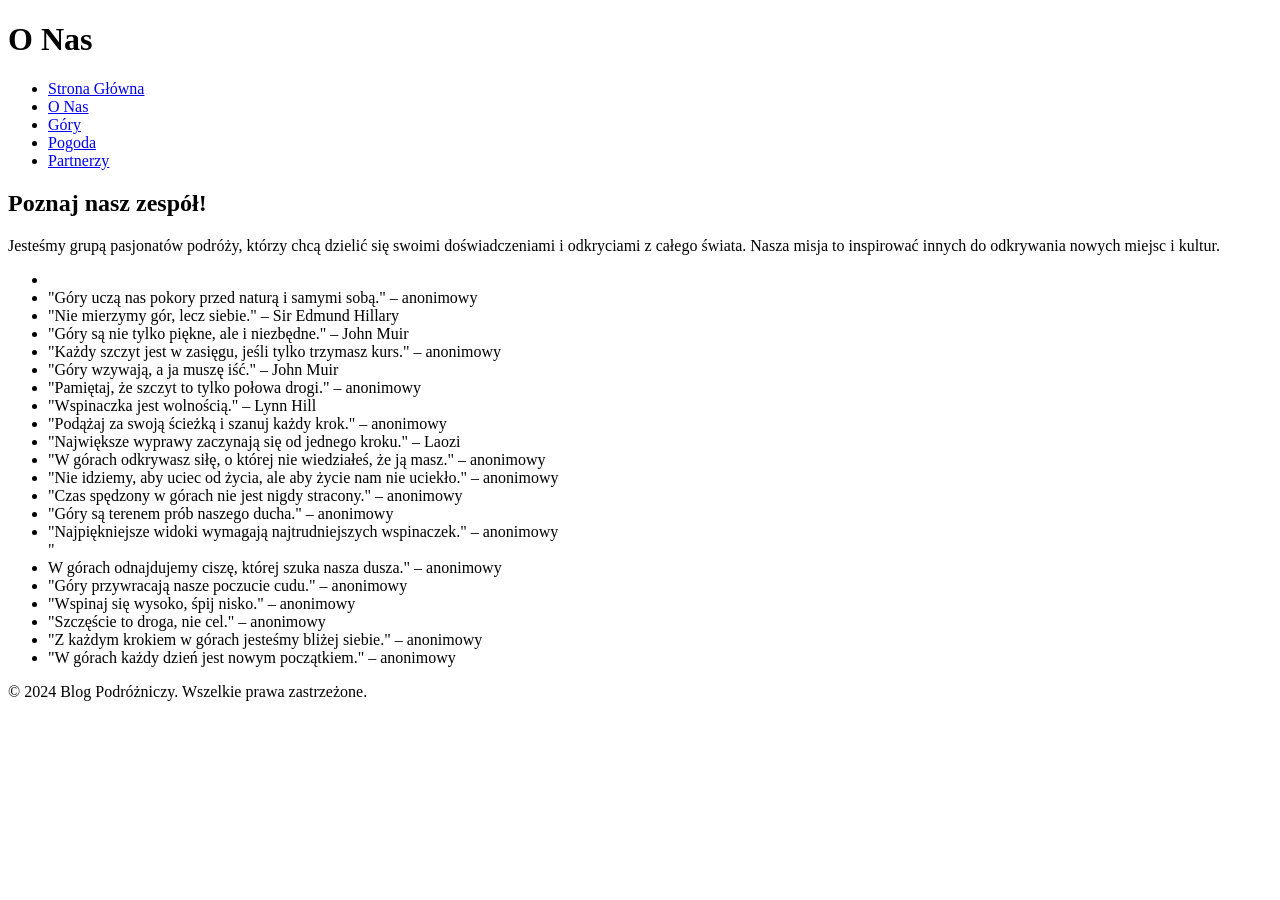
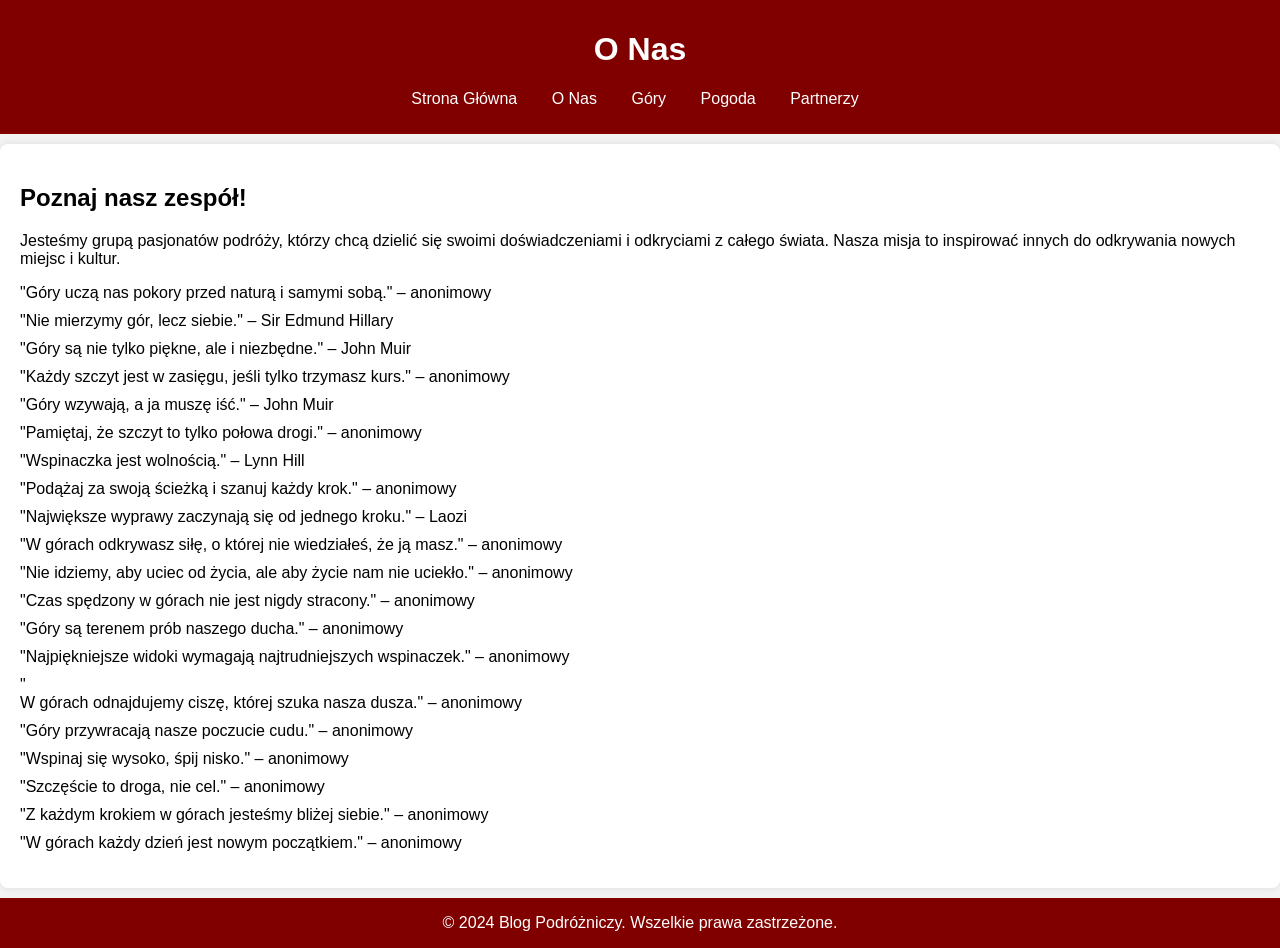

Refactor homepage header to shared nav layout and consolidate styles

--- a/style.css
+++ b/style.css
@@ -1,3 +1,129 @@
+html {
+    height: 100%;
+    margin: 0;
+    padding: 0;
+}
+
+body {
+    margin: 0;
+    padding: 0;
+    font-family: Arial, sans-serif;
+    background-color: #f4f4f4;
+    background-image: url('backgrounds/background5.webp');
+    background-position: center top;
+    background-size: cover;
+    background-repeat: no-repeat;
+    position: relative;
+    display: flex;
+    flex-direction: column;
+    min-height: 100vh;
+}
+
+body::after,
+body::before {
+    content: '';
+    position: absolute;
+    top: 0px;
+    width: 135px;
+    height: 100%;
+    background-size: contain;
+    background-repeat: no-repeat;
+    pointer-events: none;
+}
+
+body::after {
+    right: 0;
+    background-image: url('logo/pl6.webp');
+}
+
+body::before {
+    left: 0;
+    background-image: url('logo/pl6.webp');
+}
+
+.logo {
+    position: absolute;
+    right: 5px;
+    top: 0;
+    height: 80px;
+}
+
+.container {
+    display: flex;
+    justify-content: space-between;
+    width: 100%;
+    box-sizing: border-box;
+}
+
+main {
+    flex: 3;
+    padding: 20px;
+}
+
+.aside-adjust {
+    margin-top: 30px; 
+    border-radius: 8px;
+    position: sticky;
+    top: 30px;
+}
+
+header {
+    background-color: maroon;
+    color: #ffffff;
+    padding: 10px 20px;
+    text-align: center;
+}
+
+nav ul {
+    list-style-type: none;
+    padding: 0;
+}
+
+nav ul li {
+    display: inline;
+    margin-right: 10px;
+}
+
+nav ul li a {
+    color: white;
+    text-decoration: none;
+    padding: 5px 10px;
+    border-radius: 5px;
+}
+
+.intro-container {
+    display: flex;
+    justify-content: space-between;
+    align-items: center;
+    padding: 0px;
+}
+
+.intro-text {
+    flex-grow: 1;
+}
+
+.date-time {
+    text-align: right;
+    min-width: 200px;
+}
+
+section {
+    background-color: #ffffff;
+    border-radius: 8px;
+    box-shadow: 0 0 10px rgba(0,0,0,0.1);
+    margin: 10px 0;
+    padding: 20px;
+}
+
+footer {
+    margin-top: auto;
+    text-align: center;
+    padding: 0px 0;
+    background-color: maroon;
+    color: white;
+    width: 100%;
+}
+
 .flag {
     width: 50px;
     height: auto;
@@ -11,4 +137,67 @@
     vertical-align: middle;
     border: 10px solid white;
     border-radius: 10px;
+}
+
+.centered {
+    display: flex;
+    align-items: center;
+}
+
+.centered img {
+    margin-right: 10px;
+    display: inline-flex;
+    align-items: center;
+}
+
+.centered a {
+    text-decoration: none;
+}
+
+.centered a span {
+    text-decoration: underline;
+}
+
+.mountain-table {
+    width: 100%;
+    border-collapse: collapse;
+    margin-bottom: 20px;
+    margin-left: auto;
+    margin-right: auto;
+    border: 2px solid #ddd; 
+}
+
+.mountain-table th, .mountain-table td {
+    padding: 8px;
+    text-align: center;
+    border-bottom: 1px solid #ddd;
+    border: 1px solid #ddd; 
+}
+
+.mountain-table th {
+    background-color: #f4f4f4;
+}
+
+.mountain-table .left-align {
+    text-align: left;
+}
+
+.icon {
+    font-size: 1.2em;
+}
+
+ul {
+    list-style-type: none;
+    padding: 0;
+}
+
+ul li {
+    margin-bottom: 10px;
+}
+
+.images img {
+    display: block;
+    margin: 0 auto;
+    max-width: 50%;
+    height: auto;
 }
